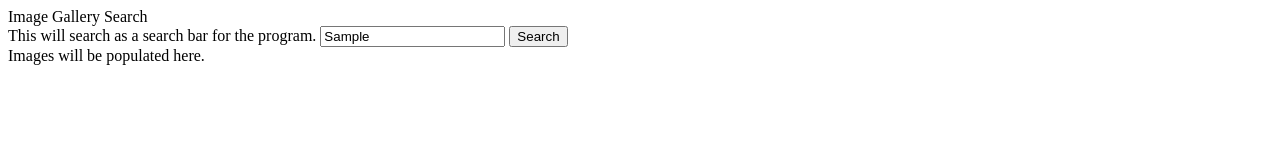
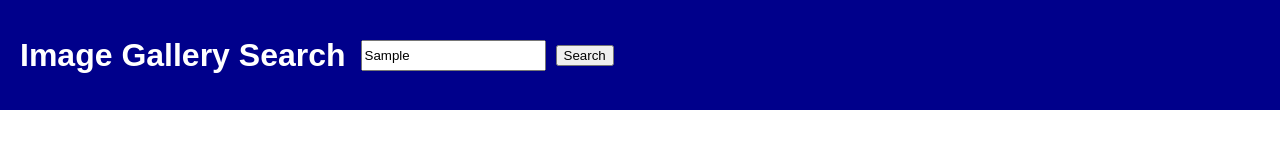
Before and after one commit to Mlipphardt/Image-Gallery-Search, a plain HTML site: page index.html in a window 1280 px wide. Both pictures are taken after typing "Sample" into the empty fields and a click on the button "Search". Drawn offline with Linux system fonts and the light colour scheme.

Commit message:
Fetch images complete, images populate, start of banner styling

```diff
--- a/index.html
+++ b/index.html
@@ -13,13 +13,12 @@
     <link rel="stylesheet" href="./public/css/style.css" />
   </head>
   <body>
-    <div>Image Gallery Search</div>
-    <div id="search-wrapper">
-      This will search as a search bar for the program.
+    <header class="banner">
+      <h1 class="title-text">Image Gallery Search</h1>
       <input type="text" id="search-input" />
       <button id="search-btn">Search</button>
-    </div>
-    <main id="image-gallery-wrapper">Images will be populated here.</main>
+    </header>
+    <main id="image-gallery-wrapper"></main>
     <script src="./public/js/main.js" async defer></script>
   </body>
 </html>
--- a/public/css/style.css
+++ b/public/css/style.css
@@ -0,0 +1,25 @@
+html,
+body {
+  padding: 0px;
+  margin: 0px;
+}
+
+.banner {
+  height: 100px;
+  color: #ffffff;
+  background-color: #00008b;
+  display: flex;
+  align-items: center;
+  padding: 5px 20px 5px 20px;
+  font-family: Arial, Helvetica, sans-serif;
+  font-size: 1rem;
+}
+
+#search-input {
+  height: 25px;
+  margin-left: 15px;
+}
+
+#search-btn {
+  margin-left: 10px;
+}
--- a/public/js/main.js
+++ b/public/js/main.js
@@ -1,21 +1,41 @@
-const baseURL = `https://api.flickr.com/services/rest/?method=flickr.photos.search&api_key=${API_KEY}&format=json`;
-
 const $ = document.querySelector.bind(document);
 
+//Image search function
 const getImages = async (text) => {
   try {
-    console.log("Retrieving images...");
-    url = `${baseURL}&text=${text}`;
+    text = text ? text : "cat";
+    const baseURL = `https://api.flickr.com/services/rest/?method=flickr.photos.search&api_key=${API_KEY}&format=json&nojsoncallback=1&safe_search=1`;
+    let url = `${baseURL}&text=${text}`;
+    let response = await fetch(url);
+    let data = await response.json();
+    let photos =
+      data.photos.photo.length > 20
+        ? data.photos.photo.slice(0, 20)
+        : data.photos.photo;
+    populateImages(photos);
   } catch (err) {
-    console.log(err);
+    console.warn(err);
   }
 };
 
-getImages();
+//Takes in an array of images from Flickr, creates img elements for each photo in array.
+const populateImages = (imageArray) => {
+  try {
+    const imgURL = "https://live.staticflickr.com/";
+    imageArray.forEach((photo) => {
+      let img = document.createElement("img");
+      let url = `${imgURL}${photo.server}/${photo.id}_${photo.secret}.jpg`;
+      img.setAttribute("src", url);
+      img.setAttribute("alt", photo.title ? photo.title : "Search result");
+      $("#image-gallery-wrapper").append(img);
+    });
+  } catch (err) {
+    console.warn(err);
+  }
+};
 
-console.log($("#search-btn"));
-
+//When search button clicked, trigger API get request.
 $("#search-btn").addEventListener("click", () => {
   let text = $("#search-input").value;
-  console.log(`Searching for ${text}...`);
+  getImages(text);
 });
```
